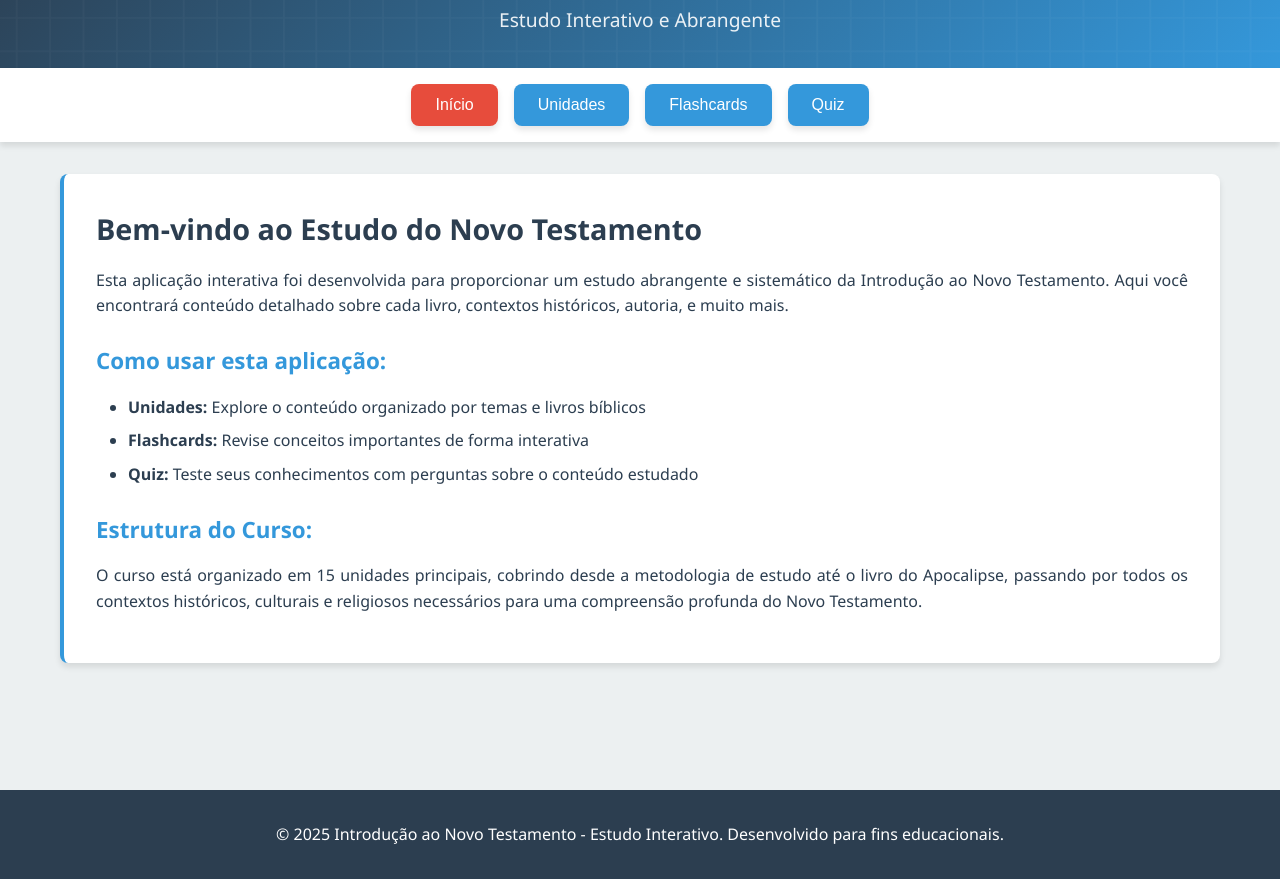
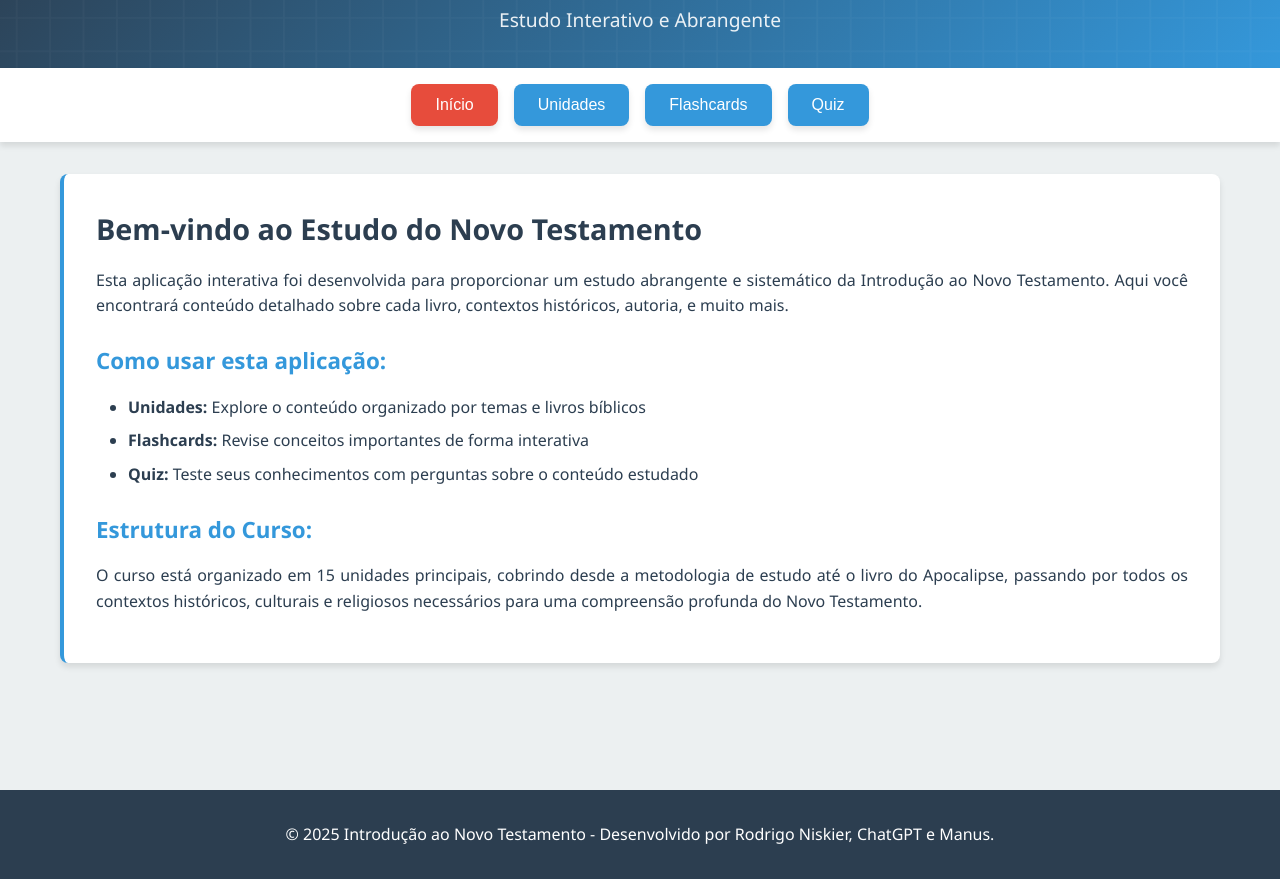
Before and after one commit to rodrigoniskier/introducao-novo, a plain HTML site: page index.html in a window 1280 px wide. Shown: the part 99-978 px from the top of the page. Drawn offline with Linux system fonts and the light colour scheme.

Commit message:
Update index.html

```diff
--- a/index.html
+++ b/index.html
@@ -601,7 +601,7 @@
 
     <footer class="footer">
         <div class="container">
-            <p>&copy; 2025 Introdução ao Novo Testamento - Estudo Interativo. Desenvolvido para fins educacionais.</p>
+            <p>&copy; 2025 Introdução ao Novo Testamento - Desenvolvido por Rodrigo Niskier, ChatGPT e Manus.</p>
         </div>
     </footer>
 
```
